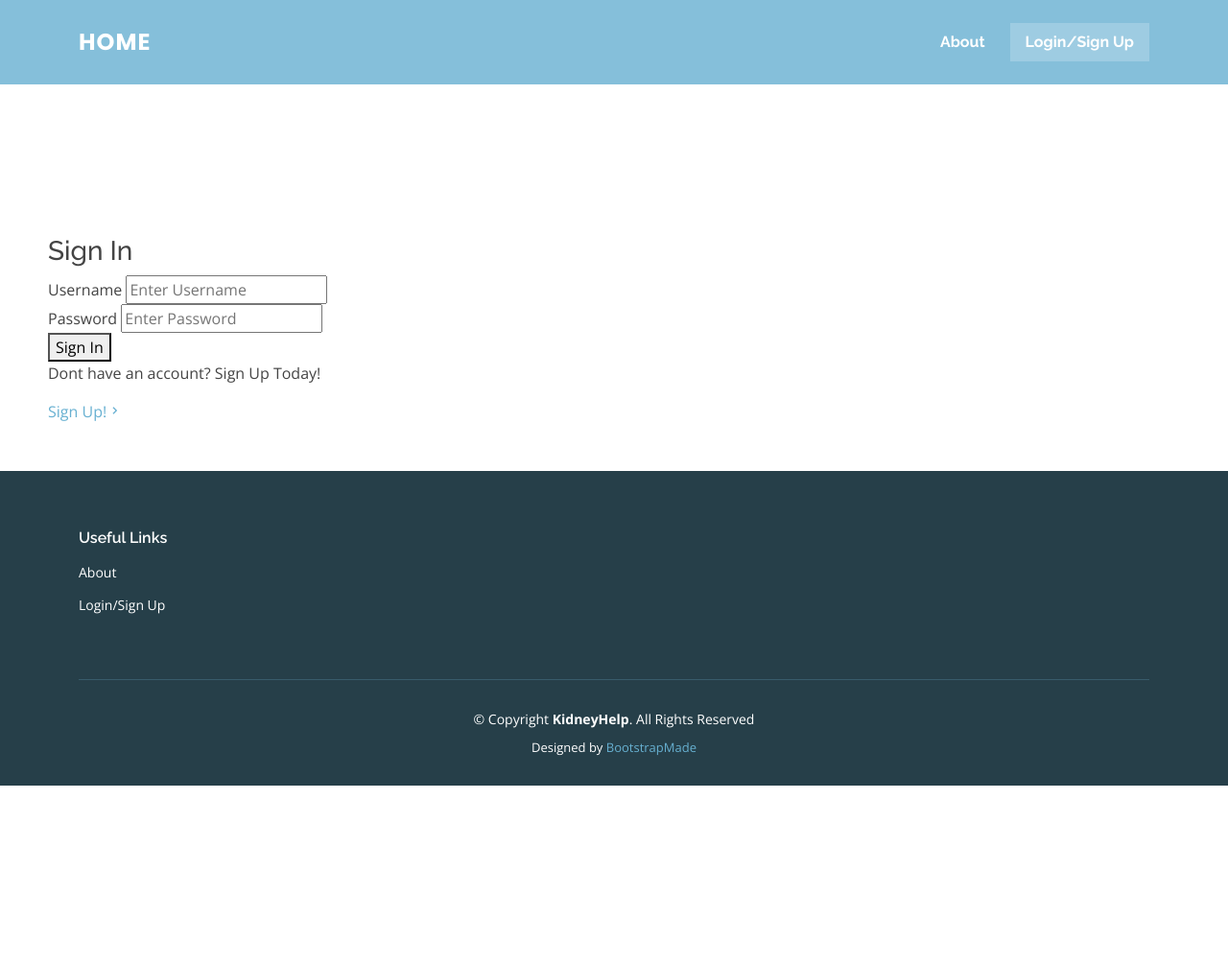
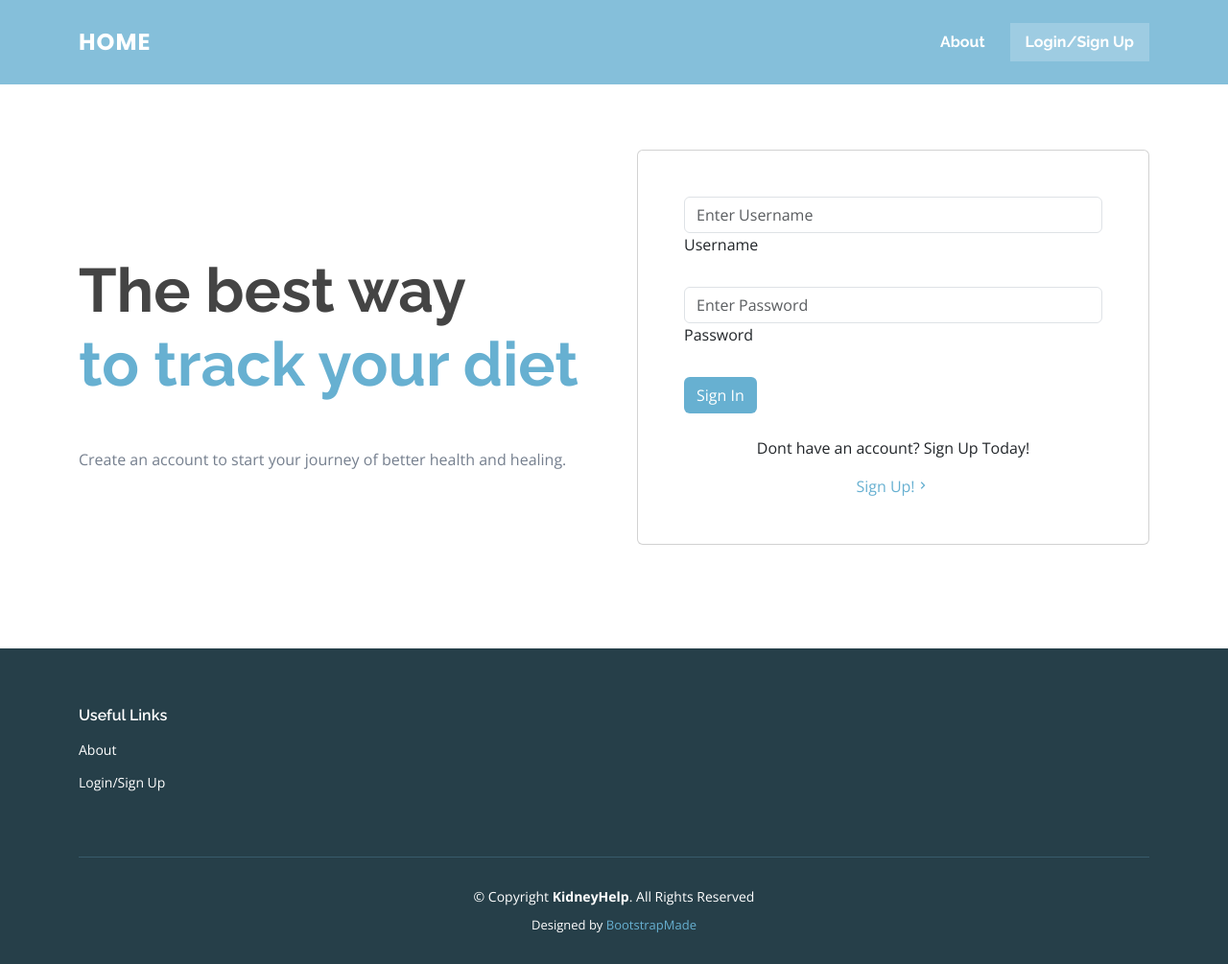
Before and after one commit to josh0125/KidneyApp2, a Django app: page /login/ in a window 1280 px wide. Shown: the whole page at 96% size. Before the commit the page ends 819 px from the top, so only its background shows below. Run offline with Django 4.2, Linux system fonts and the light colour scheme; parts of the project's set-up code (start-up, migrations or seed data) failed here and were passed over; some libraries are stand-ins or nearby versions.

Commit message:
dashboards & new login screen

```diff
--- a/static/css/style.css
+++ b/static/css/style.css
@@ -4,6 +4,12 @@
 * Author: BootstrapMade.com
 * License: https://bootstrapmade.com/license/
 */
+
+/* Login Page CSS */
+
+.loginColor {
+  color: #67b0d1;
+}
 
 /*--------------------------------------------------------------
 # General
--- a/templates/kidney/login.html
+++ b/templates/kidney/login.html
@@ -2,10 +2,67 @@
 {% load static %}
 {% block basetitle %} Login
 {% endblock %} {% block content %}
-<br><br><br><br><br>
+<br><br>
 
 
-<div class="content" style="padding-top: 125px; padding-left: 50px; padding-right: 50px; padding-bottom: 50px;">
+<!-- Section: Design Block -->
+<section class="">
+  <!-- Jumbotron -->
+  <div class="px-4 py-5 px-md-5 text-center text-lg-start" style="background-color: white">
+    <div class="container">
+      <div class="row gx-lg-5 align-items-center">
+        <div class="col-lg-6 mb-5 mb-lg-0">
+          <h1 class="my-5 display-3 fw-bold ls-tight">
+            The best way <br />
+            <span class="" style="color: #67b0d1;">to track your diet</span>
+          </h1>
+          <p style="color: hsl(217, 10%, 50.8%)">
+            Create an account to start your journey of better health and healing.
+          </p>
+        </div>
+
+        <div class="col-lg-6 mb-5 mb-lg-0">
+          <div class="card">
+            <div class="card-body py-5 px-md-5">
+              <form action="/signin/" method='post'>
+                {% csrf_token %}
+                <!-- Email input -->
+                <div class="form-outline mb-4">
+                  <input class="form-control" type="text" id="username" name="username" placeholder="Enter Username" Required/>
+                  <label class="form-label" for="form3Example3">Username</label>
+                </div>
+
+                <!-- Password input -->
+                <div class="form-outline mb-4">
+                  <input type="password" class="form-control" id="pass1" name="pass1" placeholder="Enter Password" Required/>
+                  <label class="form-label" for="form3Example4">Password</label>
+                </div>
+
+                <!-- Submit button -->
+                  <button type="submit" class="btn btn-block mb-4" style="background: #67b0d1; color: white;">
+                    Sign In
+                  </button>
+
+                <!-- Register buttons -->
+                <div class="text-center">
+                  <p>
+                    Dont have an account? Sign Up Today!
+                  </p>
+                  <a href="{% url 'profile' %}" class="about-btn">Sign Up!<i class="bx bx-chevron-right"></i></a>
+                </div>
+              </form>
+            </div>
+          </div>
+        </div>
+      </div>
+    </div>
+  </div>
+  <!-- Jumbotron -->
+</section>
+<!-- Section: Design Block -->
+
+
+{% comment %} <div class="content" style="padding-top: 125px; padding-left: 50px; padding-right: 50px; padding-bottom: 50px;">
   <h3>Sign In</h3>
 
   <form action="/signin/" method='post'>
@@ -24,7 +81,7 @@
     Dont have an account? Sign Up Today!
   </p>
   <a href="{% url 'profile' %}" class="about-btn">Sign Up!<i class="bx bx-chevron-right"></i></a>
-</div>
+</div> {% endcomment %}
 
 
 {% endblock %}
```
Also changed, not shown: templates/kidney/profile.html (+75 -3 lines).
